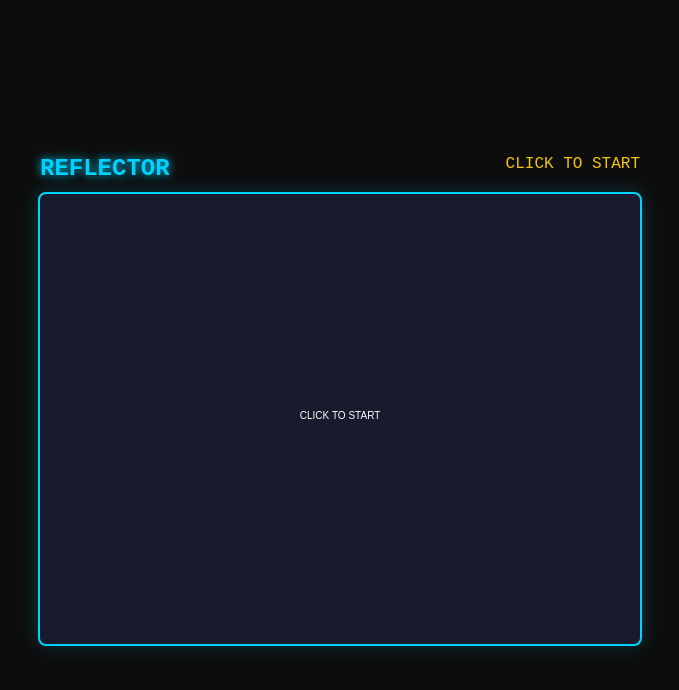
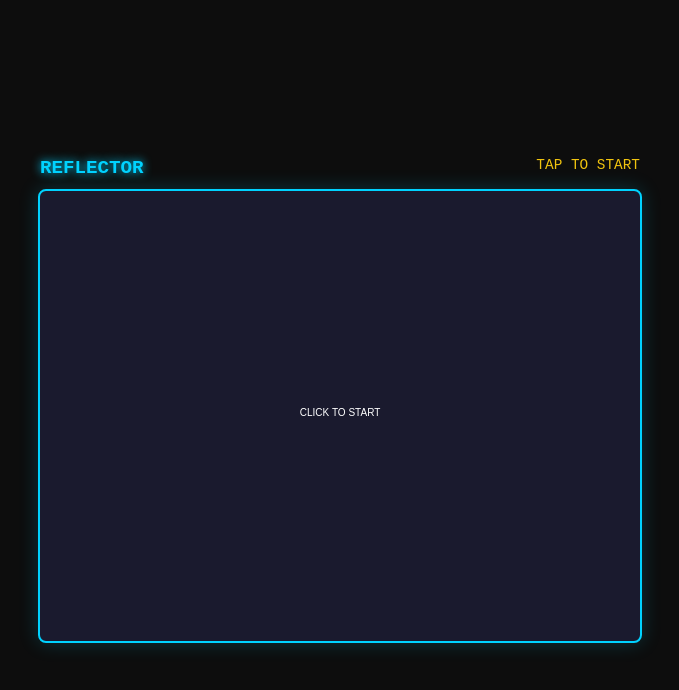
Before and after one commit to titan11111/117-bound, a plain HTML site: page index.html in a window 1280 px wide. Shown: the whole page, without its empty margins (300-979 px from the left). Drawn offline with Linux system fonts and the light colour scheme.

Commit message:
Update index.html

```diff
--- a/index.html
+++ b/index.html
@@ -2,13 +2,58 @@
 <html lang="ja">
 <head>
     <meta charset="UTF-8">
-    <title>反射パズル：ステージ15修正版</title>
+    <meta name="viewport" content="width=device-width, initial-scale=1.0, maximum-scale=1.0, user-scalable=no, viewport-fit=cover">
+    <title>反射パズル：iOS対応版</title>
     <style>
-        body { background-color: #0d0d0d; color: white; font-family: 'Courier New', sans-serif; display: flex; flex-direction: column; align-items: center; justify-content: center; height: 100vh; margin: 0; overflow: hidden; user-select: none; }
-        canvas { background-color: #1a1a2e; border: 2px solid #00d2ff; border-radius: 8px; cursor: crosshair; box-shadow: 0 0 20px rgba(0, 210, 255, 0.2); }
-        .ui { width: 600px; text-align: center; margin-bottom: 10px; display: flex; justify-content: space-between; }
-        .level-title { font-size: 1.5rem; color: #00d2ff; font-weight: bold; text-shadow: 0 0 10px #00d2ff; }
-        .status { font-size: 1rem; color: #f1c40f; }
+        /* 全体のレイアウト設定 */
+        body {
+            background-color: #0d0d0d;
+            color: white;
+            font-family: 'Courier New', sans-serif;
+            display: flex;
+            flex-direction: column;
+            align-items: center;
+            justify-content: center;
+            height: 100vh;
+            margin: 0;
+            overflow: hidden; /* スクロール禁止 */
+            user-select: none; /* テキスト選択禁止 */
+            -webkit-user-select: none; /* iOS用 */
+            touch-action: none; /* 操作によるブラウザ機能（ズーム等）無効化 */
+        }
+
+        /* キャンバスのスタイル（レスポンシブ対応） */
+        canvas {
+            background-color: #1a1a2e;
+            border: 2px solid #00d2ff;
+            border-radius: 8px;
+            cursor: crosshair;
+            box-shadow: 0 0 20px rgba(0, 210, 255, 0.2);
+
+            /* 幅を画面に合わせて自動調整 */
+            width: 95%;
+            max-width: 600px;
+            height: auto;
+            /* アスペクト比を維持 */
+            aspect-ratio: 4 / 3;
+
+            /* タッチアクションを無効化してスクロール/ズームを防ぐ */
+            touch-action: none;
+        }
+
+        /* UI周り */
+        .ui {
+            width: 95%;
+            max-width: 600px;
+            text-align: center;
+            margin-bottom: 10px;
+            display: flex;
+            justify-content: space-between;
+            box-sizing: border-box;
+        }
+        .level-title { font-size: 1.2rem; color: #00d2ff; font-weight: bold; text-shadow: 0 0 10px #00d2ff; }
+        .status { font-size: 0.9rem; color: #f1c40f; }
+
         @keyframes blink { 0% { opacity: 1; } 50% { opacity: 0; } 100% { opacity: 1; } }
         .warning { color: #ff4757; animation: blink 0.5s infinite; font-weight: bold; }
     </style>
@@ -16,7 +61,7 @@
 <body>
     <div class="ui">
         <div id="levelLabel" class="level-title">REFLECTOR</div>
-        <div id="statusLabel" class="status">CLICK TO START</div>
+        <div id="statusLabel" class="status">TAP TO START</div>
     </div>
     <canvas id="gameCanvas" width="600" height="450"></canvas>
 
@@ -32,7 +77,14 @@
 
         class SoundManager {
             constructor() { this.ctx = null; }
-            init() { if (!this.ctx) this.ctx = new (window.AudioContext || window.webkitAudioContext)(); }
+            init() {
+                // iOSではユーザー操作（タッチ）のタイミングでAudioContextを作成/再開する必要がある
+                if (!this.ctx) {
+                    this.ctx = new (window.AudioContext || window.webkitAudioContext)();
+                } else if (this.ctx.state === 'suspended') {
+                    this.ctx.resume();
+                }
+            }
             play(type) {
                 if (!this.ctx) return;
                 const osc = this.ctx.createOscillator();
@@ -188,6 +240,8 @@
                 this.soundManager = new SoundManager();
                 this.ball = new Ball(this.soundManager);
                 this.state = "TITLE"; this.currentLevel = 0;
+                this.mouseX = 300;
+                this.mouseY = 300;
 
                 this.stages = [
                     { title: "STAGE 1: BASIC", obs: [{x:100, y:250, w:400, h:20}], tar: [{x:275, y:50, w:50, h:50}] },
@@ -205,31 +259,64 @@
                     { title: "STAGE 13: VORTEX", obs: [{x:200, y:100, w:60, h:60, shape:'circle'}, {x:340, y:100, w:60, h:60, shape:'circle'}, {x:270, y:220, w:60, h:60, shape:'circle'}, {x:150, y:300, w:40, h:40}, {x:410, y:300, w:40, h:40}], tar: [{x:280, y:150, w:40, h:40}] },
                     { title: "STAGE 14: IRON WALL", obs: [{x:50, y:200, w:500, h:40}, {x:150, y:200, w:20, h:40, shape:'circle'}, {x:300, y:200, w:20, h:40, shape:'circle'}, {x:450, y:200, w:20, h:40, shape:'circle'}], tar: [{x:280, y:50, w:40, h:40}] },
 
-                    // ★STAGE 15 修正済み: 完全に塞がっていた壁を修正し、上部に隙間を作成★
+                    // STAGE 15 RENEWAL: TRINITY
                     {
-                        title: "STAGE 15: THE END",
+                        title: "STAGE 15: TRINITY",
                         obs: [
-                            // 囲いの上部（隙間を開けるため分割）
-                            {x:200, y:200, w:80, h:20}, {x:320, y:200, w:80, h:20},
-                            // 囲いの左・右・下
-                            {x:200, y:200, w:20, h:200}, {x:380, y:200, w:20, h:200}, {x:200, y:380, w:200, h:20},
-                            // 妨害役
-                            {x:290, y:100, w:20, h:100},
-                            {x:100, y:100, w:60, h:60, shape:'circle'}, {x:440, y:100, w:60, h:60, shape:'circle'}
+                            {x:260, y:200, w:80, h:80, shape:'circle'},
+                            {x:100, y:120, w:160, h:20}, {x:340, y:120, w:160, h:20},
+                            {x:120, y:200, w:20, h:150}, {x:460, y:200, w:20, h:150},
+                            {x:0, y:0, w:100, h:20}, {x:500, y:0, w:100, h:20}
                         ],
-                        tar: [{x:285, y:285, w:30, h:30}]
+                        tar: [
+                            {x:280, y:50, w:40, h:40},
+                            {x:40, y:250, w:40, h:40},
+                            {x:520, y:250, w:40, h:40}
+                        ]
                     }
                 ];
                 this.bind(); this.loop();
             }
+
+            // イベントバインドの修正：タッチイベントとレスポンシブ座標計算を追加
             bind() {
-                canvas.addEventListener("mousemove", e => { const r = canvas.getBoundingClientRect(); this.mouseX = e.clientX - r.left; this.mouseY = e.clientY - r.top; });
-                canvas.addEventListener("mousedown", () => {
+                // 座標計算関数（マウス・タッチ共通）
+                const updateInputPos = (clientX, clientY) => {
+                    const rect = canvas.getBoundingClientRect();
+                    // 表示サイズと内部解像度の比率を計算
+                    const scaleX = canvas.width / rect.width;
+                    const scaleY = canvas.height / rect.height;
+                    this.mouseX = (clientX - rect.left) * scaleX;
+                    this.mouseY = (clientY - rect.top) * scaleY;
+                };
+
+                // マウス移動
+                canvas.addEventListener("mousemove", e => updateInputPos(e.clientX, e.clientY));
+
+                // タッチ移動（スクロール防止のためにpreventDefault）
+                canvas.addEventListener("touchmove", e => {
+                    e.preventDefault();
+                    updateInputPos(e.touches[0].clientX, e.touches[0].clientY);
+                }, {passive: false});
+
+                // アクション実行関数
+                const handleAction = () => {
                     if (this.state === "TITLE") { this.soundManager.init(); this.load(0); this.state = "PLAYING"; }
                     else if (this.state === "PLAYING") this.ball.launch(this.mouseX, this.mouseY, this.obstacles);
                     else if (this.state === "CLEAR") this.load(0);
-                });
+                };
+
+                // マウスクリック
+                canvas.addEventListener("mousedown", handleAction);
+
+                // タッチ開始（ダブルタップズーム防止のためにpreventDefault）
+                canvas.addEventListener("touchstart", e => {
+                    e.preventDefault();
+                    updateInputPos(e.touches[0].clientX, e.touches[0].clientY);
+                    handleAction();
+                }, {passive: false});
             }
+
             load(idx) {
                 if (idx >= this.stages.length) { this.state = "CLEAR"; this.soundManager.play('clear'); return; }
                 this.currentLevel = idx; const d = this.stages[idx];
```
